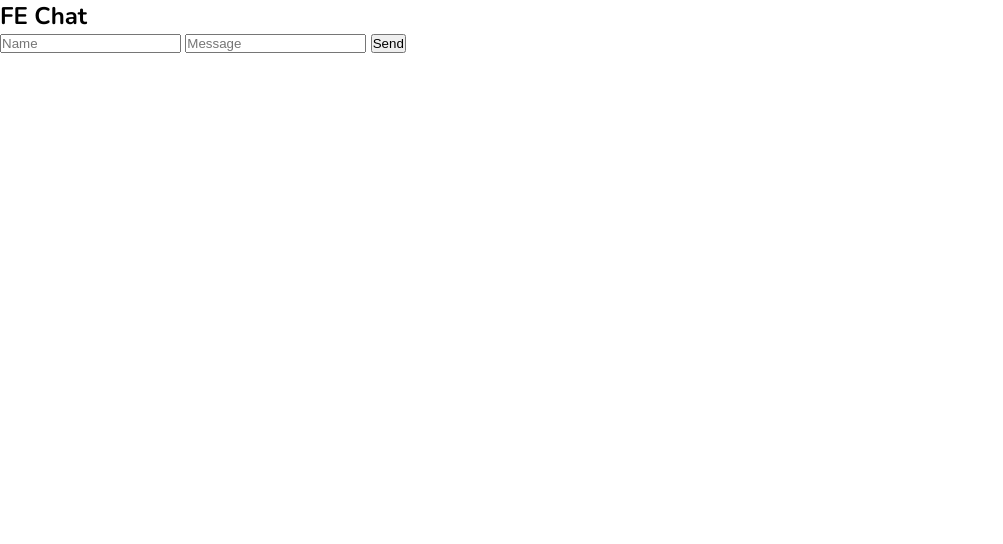
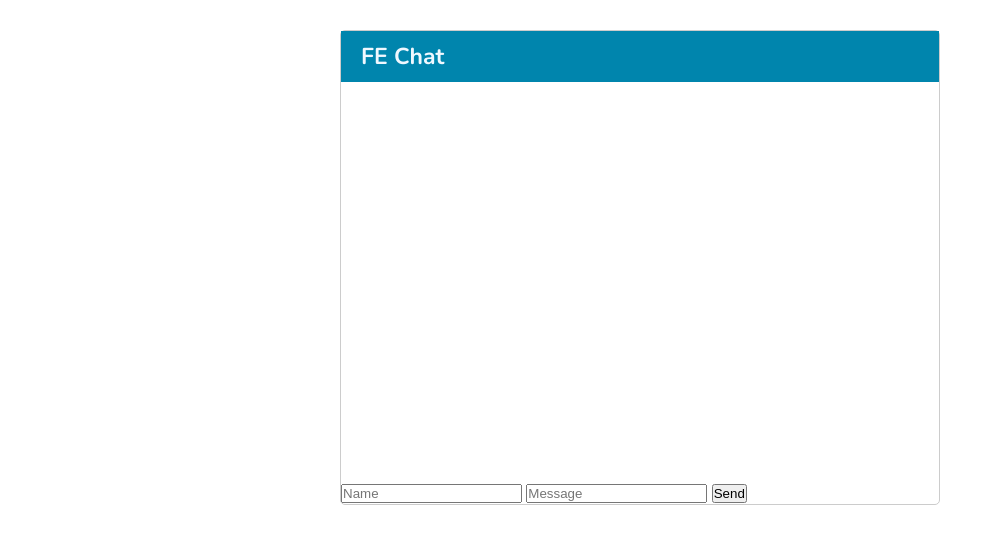
Before and after one commit to fulyaertay/nodejs-chat-app, a website: page public/index.html in a window 1280 px wide. Shown: the whole page, without its empty margins (0-1003 px from the left). Drawn offline with nearby package versions, Linux system fonts and the light colour scheme.

Commit message:
feat:add styles

```diff
--- a/public/style.css
+++ b/public/style.css
@@ -11,3 +11,31 @@ input:focus,button:focus{
 body{
     font-family: 'Nunito', sans-serif;
 }
+h2{
+    font-size:23px;
+    padding:10px 20px;
+    color:aliceblue;
+    background-color: #0085ad;
+}
+#chat-wrap{
+    max-width:600px;
+    margin:30px auto;
+    border: 1px solid #ccc;
+    border-radius:5px;
+}
+#chat-window{
+    height:400px;
+    overflow-y:auto;
+}
+#output p{
+    font-size:15px;
+    padding: 12px;
+}
+
+#output p:nth-child(even){
+    background-color: #f2f2f2;
+}
+#feedback p{
+    font-size:13px;
+    padding: 12px;
+}
```
